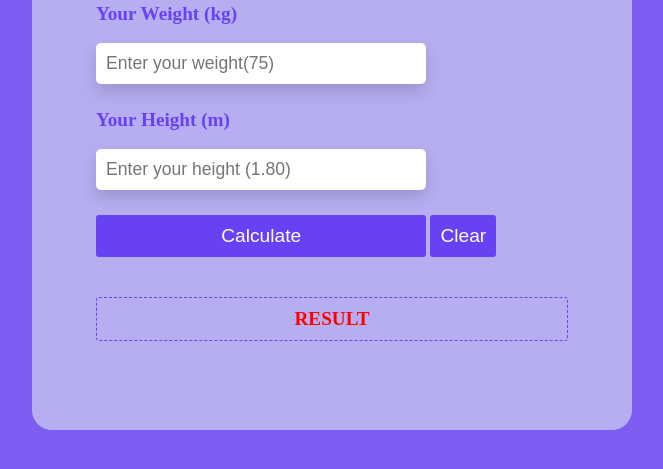
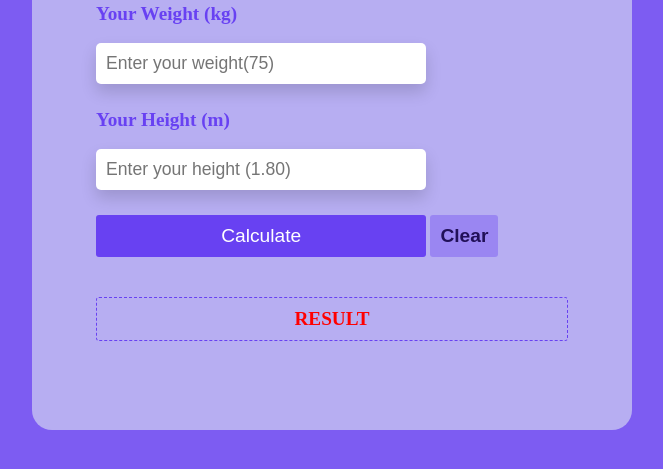
Before and after one commit to fatihece/Body-Mass-Index, a plain HTML site: page index.html in a window 1280 px wide. In both pictures the pointer is over the button "Clear". Shown: the part 93-562 px from the top of the page, without its empty margins (308-971 px from the left). Drawn offline with Linux system fonts and the light colour scheme.

Commit message:
css "clear" button added

```diff
--- a/style.css
+++ b/style.css
@@ -95,4 +95,12 @@ h1{
     border-radius: 3px;
     margin-top: .5rem;
     font-size: 1.2em;
+    cursor:pointer;
 }
+
+.buton:hover{
+    color: #211058;
+    background-color:#6741f25e ;
+    font-size: 1.2rem;
+    font-weight: 600;
+}
```
